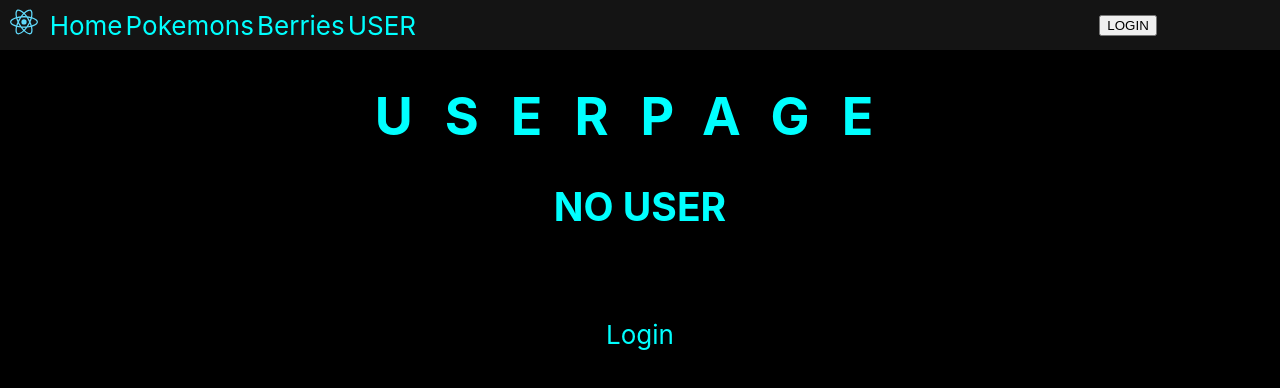
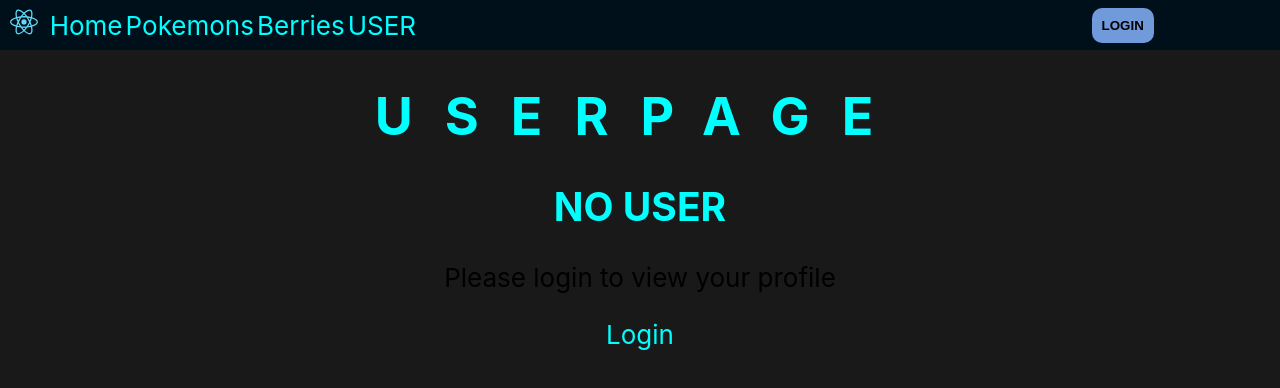
Before and after one commit to IamDavidev/PokeApiApp, a React (Vite) app: page /user in a window 1280 px wide. Shown: the top 388 px of the page. Built offline with nearby package versions, Linux system fonts and the light colour scheme.

Commit message:
add styles the app

```diff
--- a/src/App.css
+++ b/src/App.css
@@ -2,7 +2,7 @@
   text-align: center;
   font-size: calc(10px + 2vmin);
   min-height: 100vh;
-  background-color: #000000;
+  background-color: #1a1919;
 }
 
 /* GLOBALS */
@@ -122,7 +122,7 @@
 /* NAVBAR */
 .nav {
   position: relative;
-  background: #141414;
+  background: #00101b;
   color: #0ff
 }
 
@@ -165,6 +165,18 @@
   text-decoration: none;
   margin: 3px;
 }
+.btn_primary{
+  color:rgb(0, 0, 0);
+  background-color: #709ada;
+  border-radius: 10px;
+  border: none;
+  padding: 10px;
+  font-weight: bold;
+  margin:3px;
+  /* cursor: pointer; */
+
+}
+/* pokemons  */
 
 .center_pokemons {
   width: 100%;
@@ -223,7 +235,7 @@
   height: 100%;
 }
 .berrie{
-  border:1px solid rgb(255, 255, 255);
+  border:2px solid #709ada;
   margin:10px
 }
 /* DESKTOP */
--- a/src/components/Logout.jsx
+++ b/src/components/Logout.jsx
@@ -16,7 +16,7 @@
     <div>
       <h1>Logout</h1>
       <p>You are now logged out</p>
-      <button onClick={handleLogout}>Logout</button>
+      <button onClick={handleLogout} className="btn_primary">Logout</button>
     </div>
   );
 };
--- a/src/components/Navbar.jsx
+++ b/src/components/Navbar.jsx
@@ -21,7 +21,7 @@
             <Link to="/user">USER</Link>
           </div>
           <div className="login_link">
-            <button onClick={handleLogout}>LOGIN</button>
+            <button className='btn_primary' onClick={handleLogout}>LOGIN</button>
           </div>
         </div>
       </nav>
--- a/src/components/UserRender.jsx
+++ b/src/components/UserRender.jsx
@@ -2,7 +2,7 @@
   return (
     <>
     <img src={src} alt="user poker api " />
-    <h1>{user.name}</h1>
+    <h2>{user.name}</h2>
     <p>{user.email}</p>
 
     </>
--- a/src/pages/Berries.jsx
+++ b/src/pages/Berries.jsx
@@ -40,7 +40,13 @@
           {allBerries.map((berry) => (
             <div className="berrie" key={berry.id}>
               <h2>{berry.name}</h2>
-              <p>power : {berry.natural_gift_power}</p>
+              <p>power :
+                <small>
+                { '' + berry.natural_gift_power}
+
+                </small>
+
+              </p>
               <h3>flavor : </h3>
               <em>{berry.flavors[0].flavor.name}</em>
               <em>{berry.flavors[1].flavor.name}</em>
```
